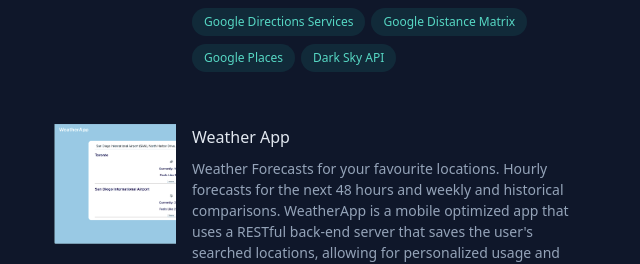
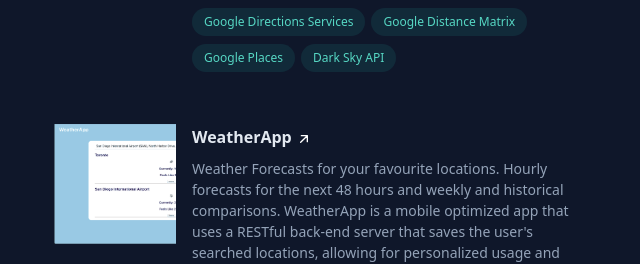
Before and after one commit to JashanB/Portfolio-V2, a React (Create React App) app: page / in a window 1280 px wide. Shown: the part 1351-1615 px from the top of the page, without its empty margins (594-1234 px from the left). Built offline with nearby package versions, Linux system fonts and the light colour scheme.

Commit message:
adding proj links refactoring jsx

```diff
--- a/src/components/app/App.js
+++ b/src/components/app/App.js
@@ -232,7 +232,9 @@
                       </div>
                     </div>
                   </li>
-                  <li className='list-item'>
+                  <li className='list-item' onMouseEnter={() => setObjHovered('project2')} onMouseLeave={setOffObjHovered} style={{ cursor: 'pointer' }}
+                  onClick={() => handleNavigate("https://github.com/JashanB/WeatherApp")}
+                  >
                     <div className='list-item-grid'>
                       <div className={smallScreen ? "absolute-inset-experience-visible" : "absolute-inset-experience-hidden"}></div>
                       <div className='img-container' style={{
@@ -244,9 +246,21 @@
                         maxHeight: '50%'
                       }}></div>
                       <div className='list-item-main'>
-                        <h3 className='list-item-header'><span>Weather App</span></h3>
-                        <p>Weather Forecasts for your favourite locations. Hourly forecasts for the next 48 hours and weekly and historical comparisons. WeatherApp is a mobile optimized app that uses a RESTful back-end server that saves the user's searched locations, allowing for personalized usage and reduced API calls.</p>
-                        <ul className='tech-stack-flex-box'>
+                        <a className="resume-link" href="https://github.com/JashanB/WeatherApp" style={hoveredObj['project2'] ? { color: `${hoveredStyle.color}` } : { color: `${linkStyle.color}` }}>
+                          <span className='project-span' color={hoveredObj['project2'] ? hoveredStyle.color : linkStyle.color}>WeatherApp
+                            <svg
+                              className="arrow-svg" width="16px" height="16px" viewBox="0 0 24 24" fill={hoveredObj['project2'] ? hoveredStyle.fill : linkStyle.fill} stroke={hoveredObj['project2'] ? hoveredStyle.stroke : linkStyle.stroke} xmlns="http://www.w3.org/2000/svg">
+                              <g id="SVGRepo_bgCarrier" stroke-width="0"></g>
+                              <g id="SVGRepo_tracerCarrier" stroke-linecap="round" stroke-linejoin="round"></g>
+                              <g id="SVGRepo_iconCarrier" >
+                                <path d="M7 17L17 7M17 7H8M17 7V16" stroke-width="2" stroke-linecap="round" stroke-linejoin="round"></path>
+                              </g>
+                            </svg>
+                          </span></a>
+                          <p>Weather Forecasts for your favourite locations. Hourly forecasts for the next 48 hours and weekly and historical comparisons.
+                            WeatherApp is a mobile optimized app that uses a RESTful back-end server that saves the user's searched locations, allowing for personalized usage
+                            and reduced API calls.</p>
+                            <ul className='tech-stack-flex-box'>
                           <li className='tech-item'><div className="tech-item-div">React</div></li>
                           <li className='tech-item'><div className="tech-item-div">Ruby on Rails</div></li>
                           <li className='tech-item'><div className="tech-item-div">PostgreSQL</div></li>
```
